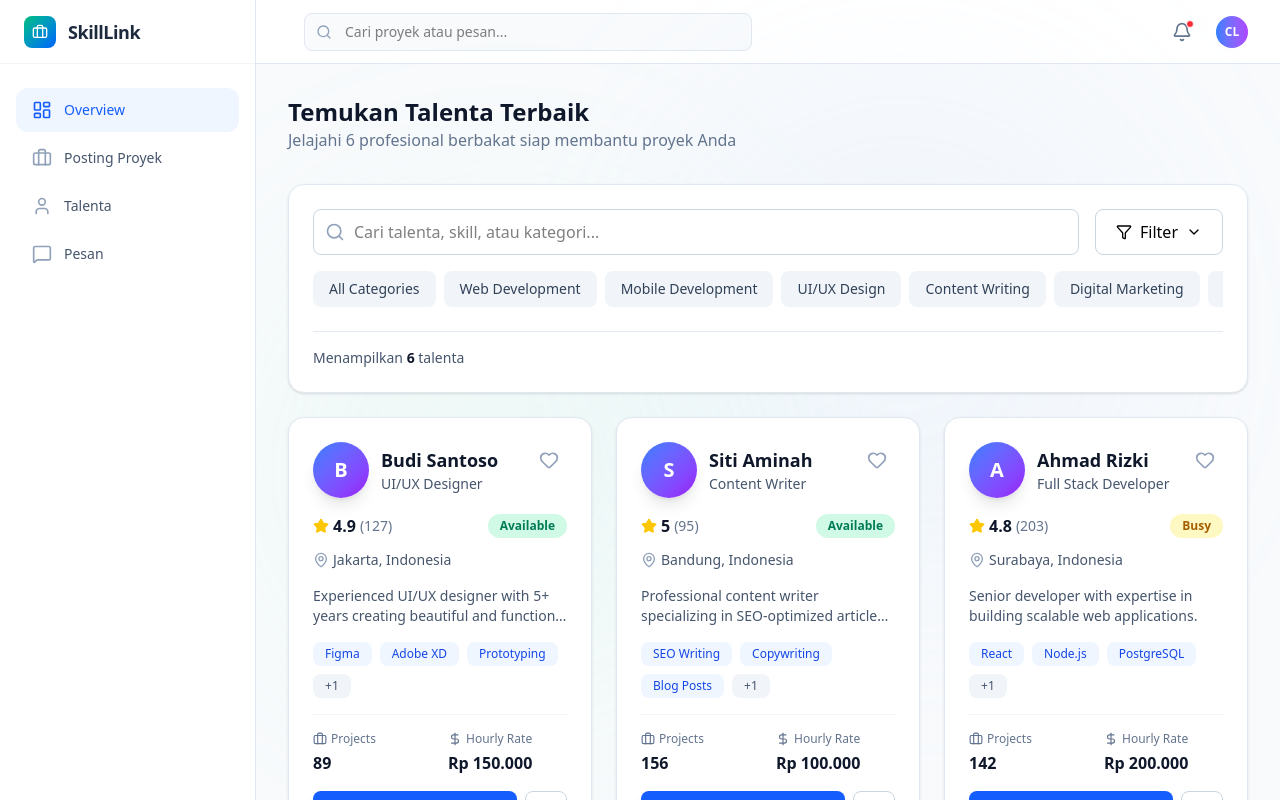
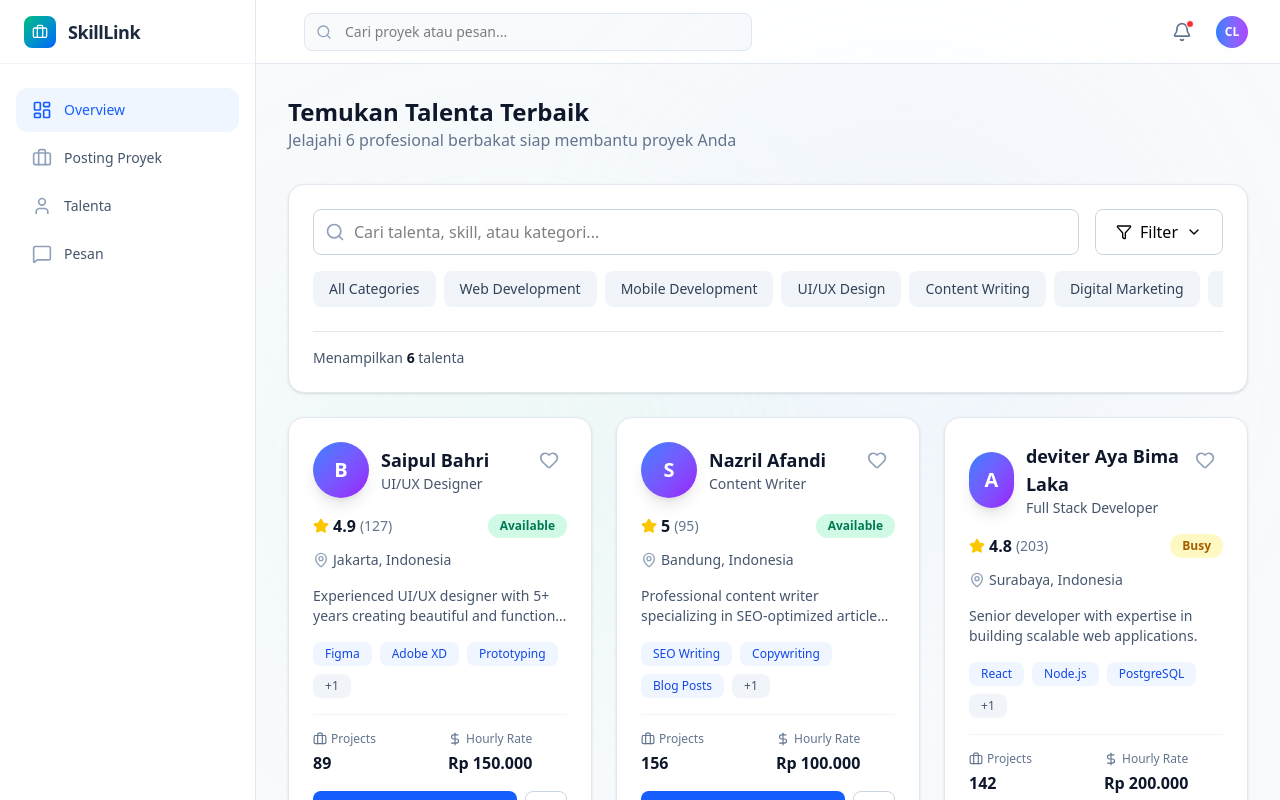
Before and after one commit to KodingMulu/SkillLink, a Next.js app in the folder web/: page /dashboard/client/talents in a window 1280 px wide. Shown: the top 800 px of the page. Built offline with nearby package versions, Linux system fonts and the light colour scheme.

Commit message:
update:nama talents screens

```diff
--- a/web/src/app/dashboard/client/talents/page.tsx
+++ b/web/src/app/dashboard/client/talents/page.tsx
@@ -40,7 +40,7 @@ export default function TalentsPage() {
   const talents: Talent[] = [
     {
       id: 1,
-      name: 'Budi Santoso',
+      name: 'Saipul Bahri',
       title: 'UI/UX Designer',
       avatar: 'B',
       rating: 4.9,
@@ -54,7 +54,7 @@ export default function TalentsPage() {
     },
     {
       id: 2,
-      name: 'Siti Aminah',
+      name: 'Nazril Afandi',
       title: 'Content Writer',
       avatar: 'S',
       rating: 5.0,
@@ -68,7 +68,7 @@ export default function TalentsPage() {
     },
     {
       id: 3,
-      name: 'Ahmad Rizki',
+      name: 'deviter Aya Bima Laka',
       title: 'Full Stack Developer',
       avatar: 'A',
       rating: 4.8,
```
